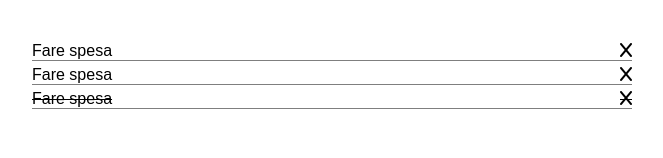
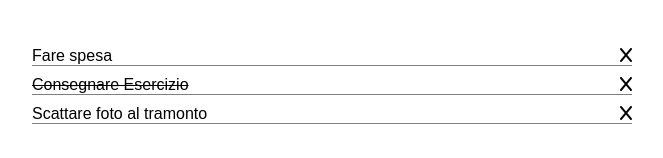
Before and after one commit to Giovannimaiorana/vue-todolist, a plain HTML site: page index.html in a window 1280 px wide. Shown: the part 192-350 px from the top of the page, without its empty margins (308-971 px from the left). Drawn offline with nearby package versions, Linux system fonts and the light colour scheme.

Commit message:
milestone 1 finita

```diff
--- a/css/style.css
+++ b/css/style.css
@@ -43,7 +43,7 @@ main{
     border-bottom: 1px solid rgba(0, 0, 0, 0.5);
     display: flex;
     justify-content: space-between;
-    margin-top: 5px;
+    margin-top: 10px;
 }
 .overline{
     text-decoration: line-through;
--- a/index.html
+++ b/index.html
@@ -25,19 +25,9 @@
 
             </div>
             <div class="containerList">
-                <ul class="containerElement">
-                    <li class="elementList">
-                        <span> Fare spesa</span>
-                        <i class="fa-solid fa-x"></i>
-                    </li>
-
-                    <li class="elementList">
-                        <span> Fare spesa</span>
-                        <i class="fa-solid fa-x"></i>
-                    </li>
-
-                    <li class="elementList overline">
-                        <span> Fare spesa</span>
+                <ul class="containerElement" v-if="impegni.length > 0">
+                    <li class="elementList" v-for="impegno in impegni">
+                        <span :class="impegno.done == true?'overline':''">{{impegno.testo}} </span>
                         <i class="fa-solid fa-x"></i>
                     </li>
                 </ul>
--- a/js/main.js
+++ b/js/main.js
@@ -3,7 +3,31 @@ const { createApp } = Vue
 createApp({
   data() {
     return {
+      impegni:[
+        {
+          testo:'Fare spesa',
+          done: false
+        },
 
+        {
+          testo:'Consegnare Esercizio',
+          done: true
+        },
+
+        {
+          testo:'Scattare foto al tramonto',
+          done: false
+        }
+      ]
     }
+  },
+  methods:{
+eseguito(impegno){
+  if (impegno.done == false){
+    impegno.done == true;
+  }else{
+    impegno.done == false;
+  }
+}
   }
 }).mount('#app')
```
